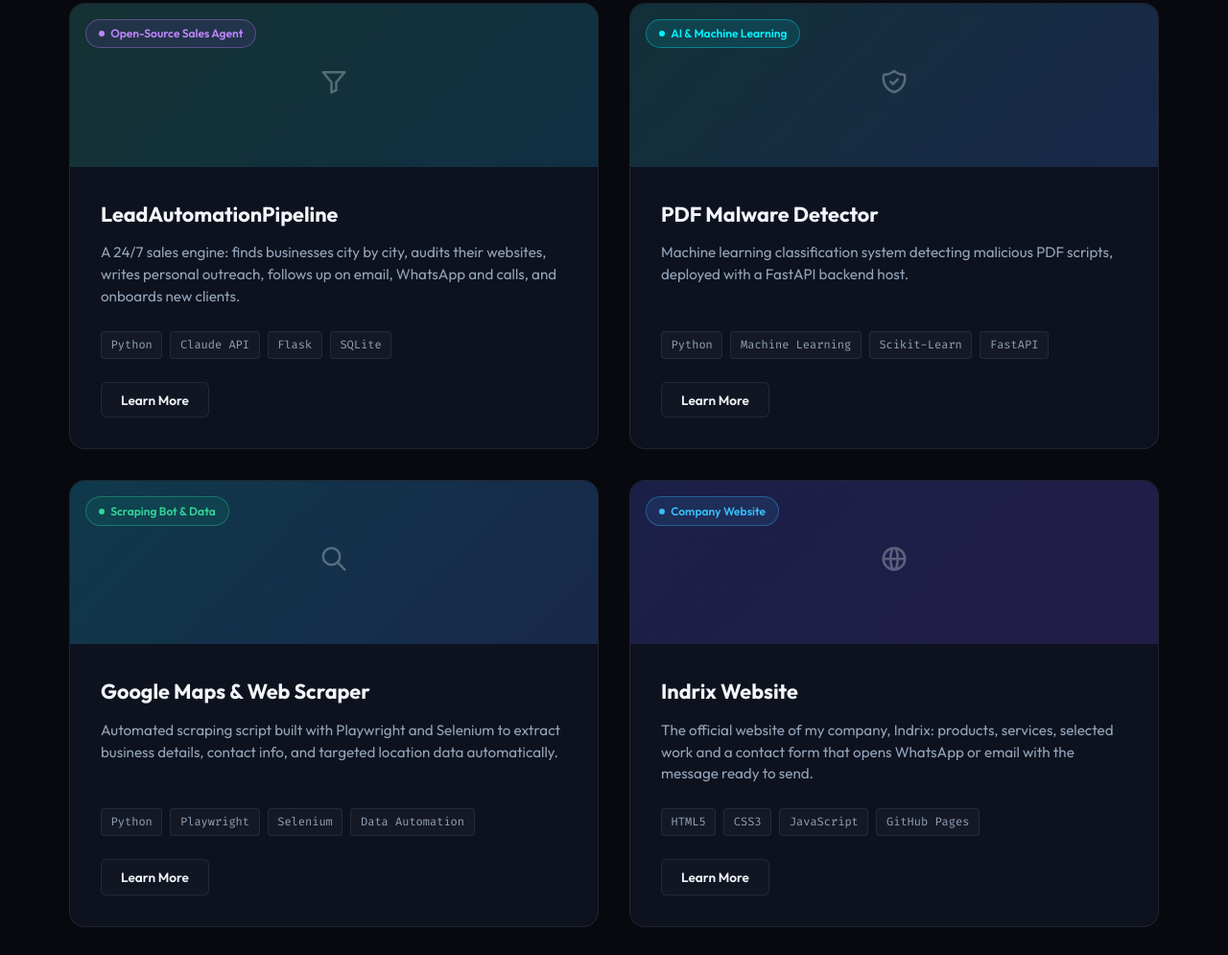
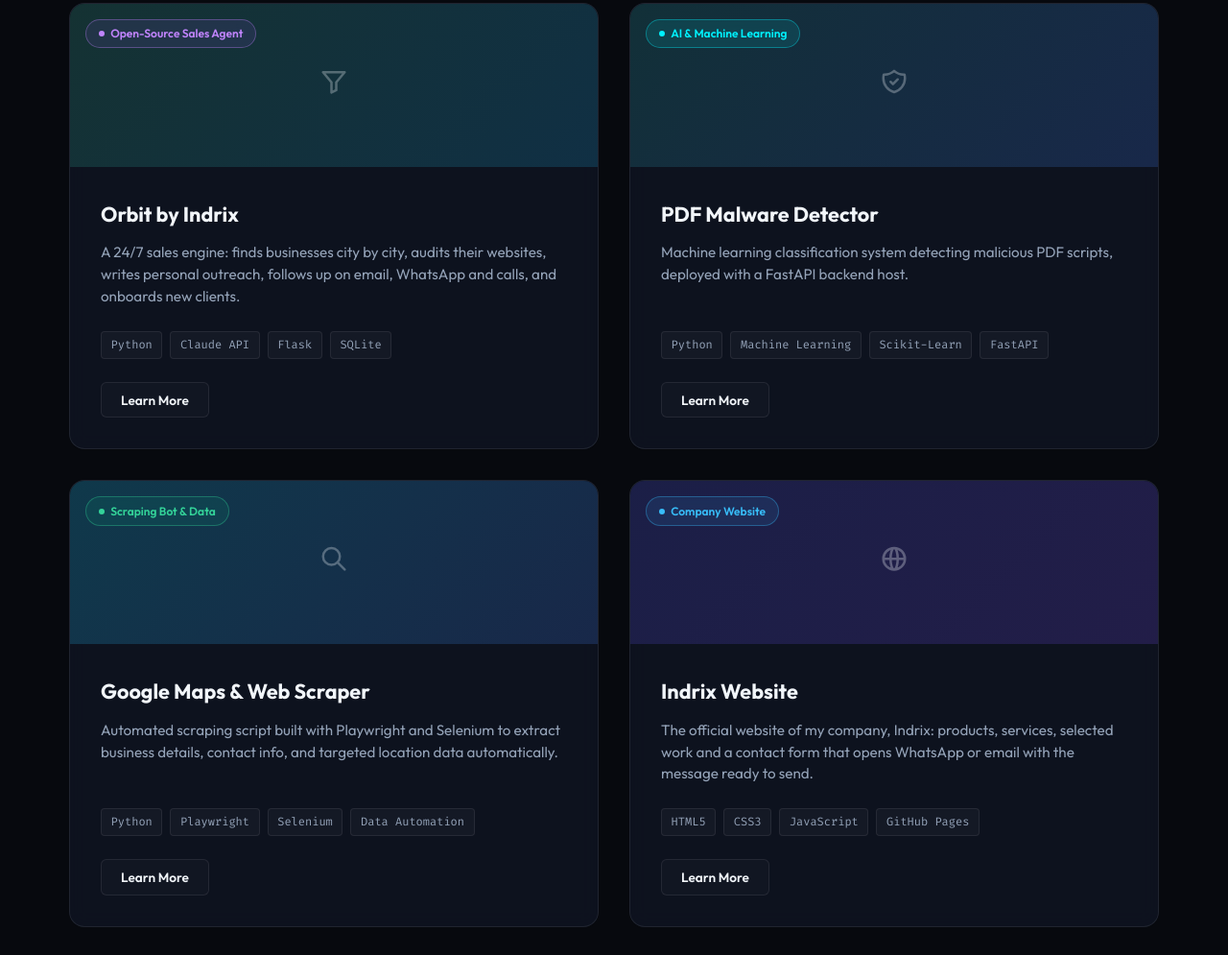
Before and after one commit to NandaniRamoliya/portfolio, a plain HTML site: page index.html in a window 1280 px wide. Shown: the part 6179-7174 px from the top of the page at 96% size. Drawn offline with Linux system fonts and the light colour scheme.

Commit message:
Rename LeadAutomationPipeline project to Orbit by Indrix
Co-Authored-By: Claude Opus 5.5 <noreply@anthropic.com>
Claude-Session: https://claude.ai/code/session_01EVP6udSXvqb6taY1ERCKwC

```diff
--- a/index.html
+++ b/index.html
@@ -490,7 +490,7 @@
                         </div>
                     </div>
 
-                    <!-- Project: LeadAutomationPipeline (open source) -->
+                    <!-- Project: Orbit by Indrix (open source) -->
                     <div class="project-card" data-project="leadpipe" data-category="ai agent bot">
                         <div class="project-img-wrapper">
                             <div class="project-gradient-overlay leadpipe-gradient"></div>
@@ -500,7 +500,7 @@
                             </div>
                         </div>
                         <div class="project-info">
-                            <h3 class="project-title">LeadAutomationPipeline</h3>
+                            <h3 class="project-title">Orbit by Indrix</h3>
                             <p class="project-desc">A 24/7 sales engine: finds businesses city by city, audits their websites, writes personal outreach, follows up on email, WhatsApp and calls, and onboards new clients.</p>
                             <div class="project-tech">
                                 <span>Python</span>
@@ -948,15 +948,15 @@
         </div>
     </div>
 
-    <!-- LeadAutomationPipeline Modal -->
+    <!-- Orbit Modal -->
     <div class="project-modal" id="modal-leadpipe">
         <div class="modal-backdrop"></div>
         <div class="modal-content">
             <button class="modal-close" aria-label="Close Modal">&times;</button>
             <div class="modal-body-content">
                 <span class="modal-tag tag-agent">AI Agent & Sales Automation</span>
-                <h3 class="modal-title">LeadAutomationPipeline</h3>
-                <h4 class="modal-subtitle">Open-source 24/7 lead generation, outreach and follow-up engine</h4>
+                <h3 class="modal-title">Orbit</h3>
+                <h4 class="modal-subtitle">Open-source 24/7 lead generation, outreach and follow-up engine, by Indrix</h4>
 
                 <div class="modal-desc">
                     <p>A self-hosted sales pipeline that runs in the background around the clock. It finishes one area, then rolls out city by city worldwide; reads each business's website for real, provable problems; finds the decision-maker and a verified email; and writes one personal message per lead with Claude or built-in templates.</p>
@@ -983,7 +983,7 @@
 
                 <div class="modal-actions">
                     <a href="https://github.com/NandaniRamoliya/LeadAutomationPipeline" target="_blank" rel="noopener" class="btn btn-primary btn-sm">View on GitHub</a>
-                    <a href="https://github.com/NandaniRamoliya/LeadAutomationPipeline/blob/main/docs/pdf/LeadAutomationPipeline-User-Guide.pdf" target="_blank" rel="noopener" class="btn btn-outline btn-sm">User Guide (PDF)</a>
+                    <a href="https://github.com/NandaniRamoliya/LeadAutomationPipeline/blob/main/docs/pdf/Orbit-User-Guide.pdf" target="_blank" rel="noopener" class="btn btn-outline btn-sm">User Guide (PDF)</a>
                 </div>
             </div>
         </div>
```
